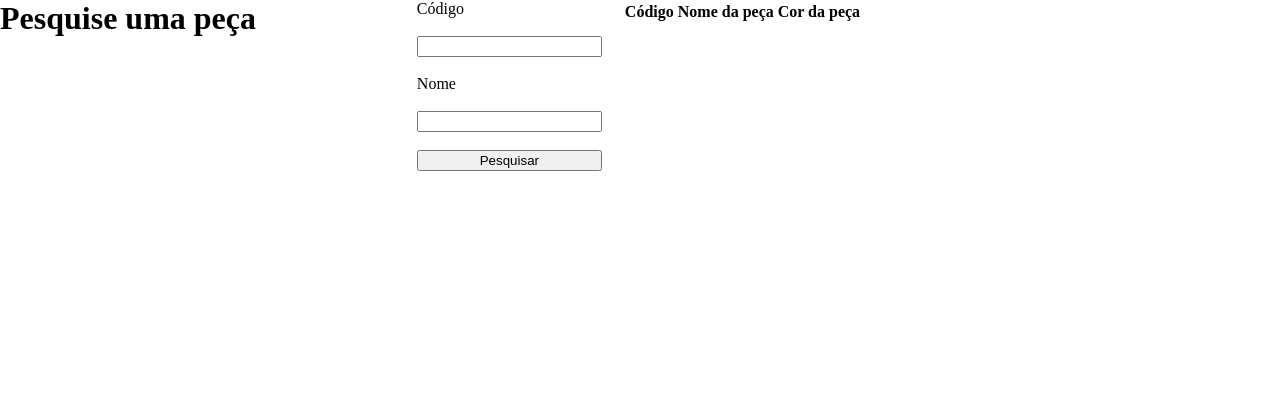
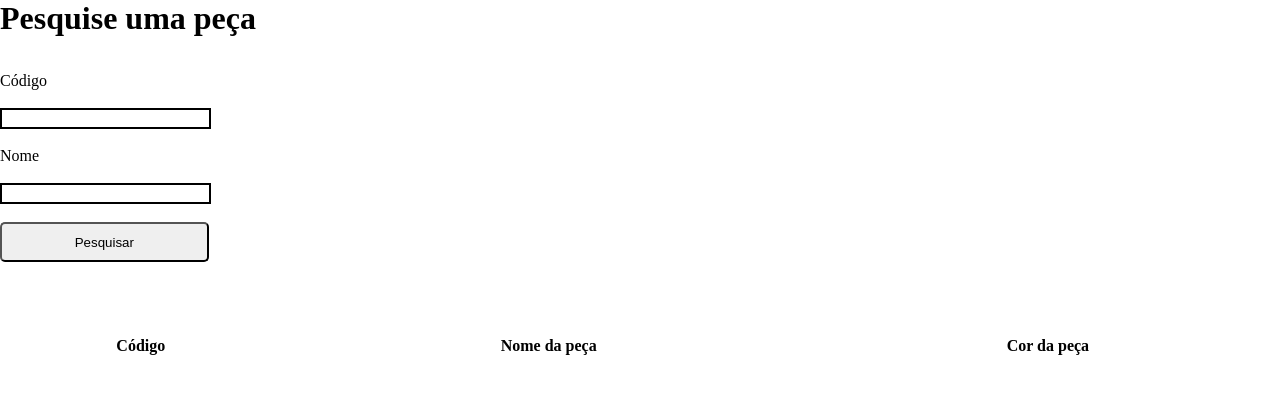
Before and after one commit to gabrielmfigueira/projetoConsultaDePecas, a plain HTML site: page index.html in a window 1280 px wide. Drawn offline with Linux system fonts and the light colour scheme.

Commit message:
meu oitavo commit

```diff
--- a/index.html
+++ b/index.html
@@ -15,12 +15,12 @@
 
             <label for="ColocarCodigo">Código</label>
             <br/>
-            <input id="campoCodigo" type="text">
+            <input class="campos" id="campoCodigo" type="text">
             <br/>
 
             <label for="colocarONome">Nome</label>
             <br/>
-            <input id="campoNome" type="text">
+            <input class="campos" id="campoNome" type="text">
             <br/>
 
             <button id="bntPesquisar">Pesquisar</button>
--- a/style.css
+++ b/style.css
@@ -8,14 +8,31 @@ form {
 }
 
 #divFormulario {
+
     display: flex;
-    flex-direction: row;
-    justify-content: center;
+    flex-direction: column;
     gap: 10px;
-    position:absolute;
-	top:0;
-	left:0;
-	z-index:11;
-	width:100%;
-	height:100%;
+    position: absolute;
+    z-index: 11;
+    width: 100%;
+    height: 40%;
+    justify-content: space-evenly;
 }
+
+.campos {
+    width:16%;
+    margin: 0;
+    padding: 1px;
+    border: 2px black solid;
+
+}
+
+button {
+    width: 16.3%;
+    height: 40px;
+    border-radius: 5px;
+}
+
+button:hover {
+    background-color: rgb(170, 173, 175);
+}
```
